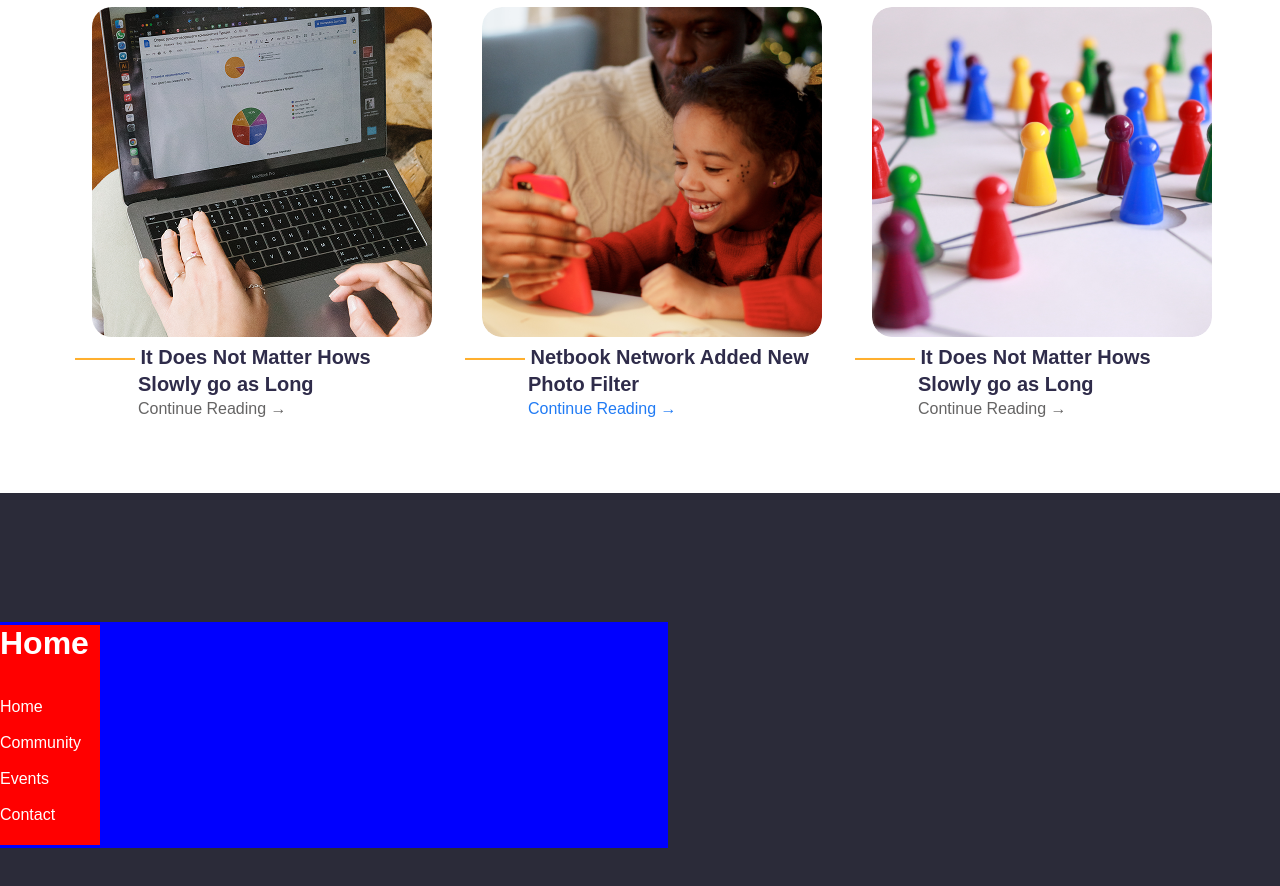
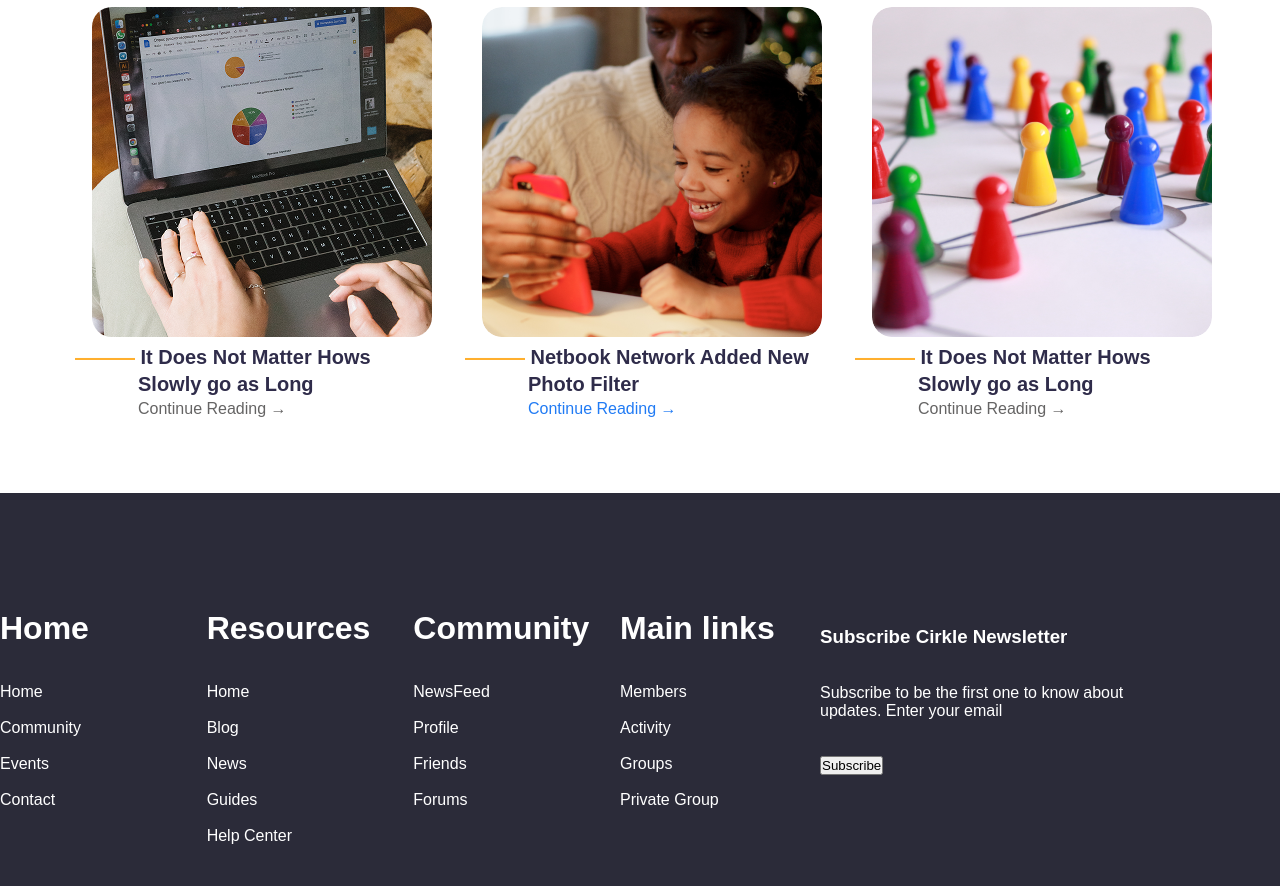
Before and after one commit to Alimukhammad08/Yo-yo-repo, a plain HTML site: page index.html in a window 1280 px wide. Shown: the part 4026-4912 px from the top of the page. Drawn offline with Linux system fonts and the light colour scheme.

Commit message:
I just improved my footer again

```diff
--- a/index.html
+++ b/index.html
@@ -235,6 +235,61 @@
                     <BR></BR>
                     Contact</p>
             </div>
+
+            <div class="minifoot">
+                <h1>
+                    Resources
+                </h1>
+                <BR></BR>
+                <p>Home
+                    <BR></BR>
+                    Blog
+                    <BR></BR>
+                    News
+                    <BR></BR>
+                    Guides
+                <BR></BR>
+            Help Center</p>
+            </div>
+
+            <div class="minifoot">
+                <h1>
+                    Community
+                </h1>
+                <BR></BR>
+                <p>NewsFeed
+                    <BR></BR>
+                    Profile
+                    <BR></BR>
+                    Friends
+                    <BR></BR>
+                    Forums</p>
+            </div>
+
+            <div class="minifoot">
+                <h1>
+                    Main links
+                </h1>
+                <BR></BR>
+                <p>Members
+                    <BR></BR>
+                    Activity
+                    <BR></BR>
+                    Groups
+                    <BR></BR>
+                    Private Group</p>
+            </div>
+        </div>
+
+        <div class="foot2">
+            <h3>Subscribe Cirkle Newsletter</h3>
+            <BR></BR>
+            <p>Subscribe to be the first one to know about updates.
+                Enter your email</p>
+                <BR></BR>
+            <button class="subs">
+                Subscribe
+            </button>
         </div>
     </footer>
 </body>
--- a/style.scss
+++ b/style.scss
@@ -445,20 +445,19 @@ footer {
     margin-top: 20px;
 
     .foot1{
-        width: 668px;
+        width: 820px;
         height: 226px;
         display: flex;
         align-items: center;
-        background-color: blue;
+        justify-content: space-between;
 
         .minifoot{
-            width: 100px;
-            height: 220px;
-            background-color: red;
+            width: 200px;
+            height: 250px;
 
             .minifoot h1{
-                font-size: 20px;
-                font-weight: 500;
+                font-size: 15px;
+                font-weight: 400;
             }
 
             .minifoot p{
@@ -469,4 +468,10 @@ footer {
 
         }
     }
+
+    .foot2{
+        width: 339px;
+        height: 218px;
+
+    }
 }
```
Also changed, not shown: style.css, 1 other file.
